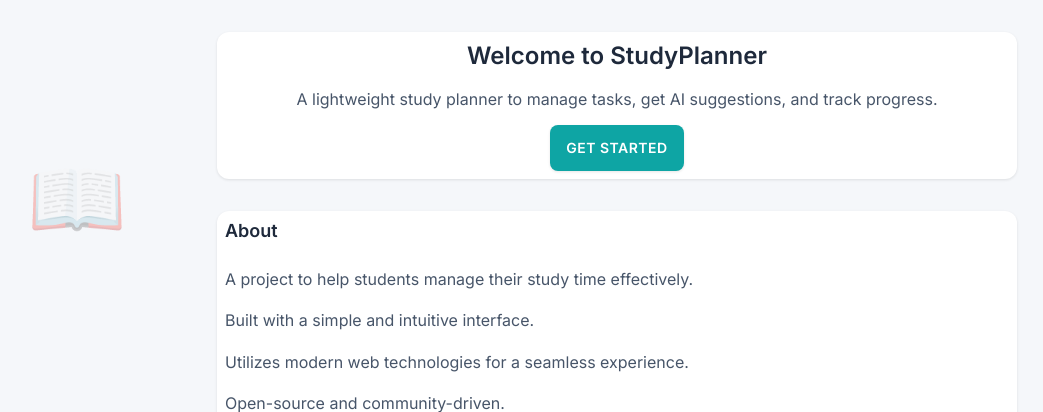
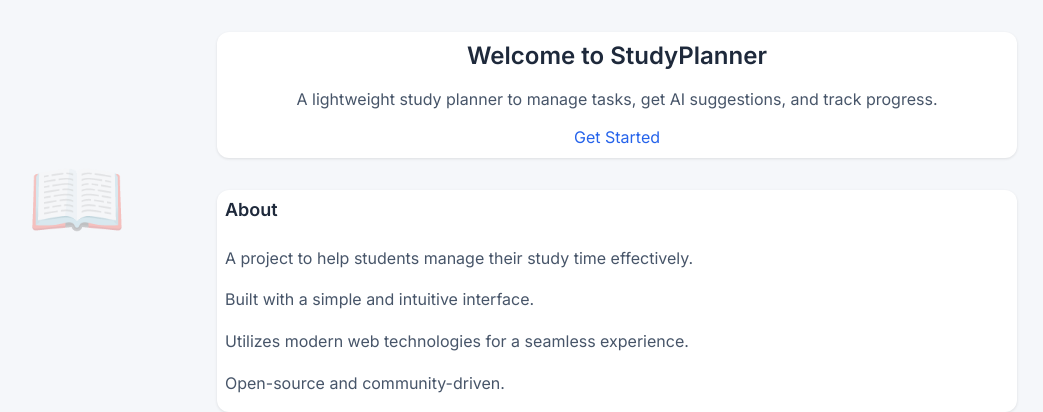
Before and after one commit to anuragmi5hra/Ai_suggestion_student, a Flask app: page / in a window 1280 px wide. Shown: the top 412 px of the page, without its empty margins (23-1066 px from the left). Run offline with Flask 2, Linux system fonts and the light colour scheme.

Commit message:
gooooooooooooooooooooooood

```diff
--- a/ai-suggestion-python/templates/index.html
+++ b/ai-suggestion-python/templates/index.html
@@ -30,7 +30,8 @@
   <div class="container center">
     <h1>Welcome to StudyPlanner</h1>
     <p>A lightweight study planner to manage tasks, get AI suggestions, and track progress.</p>
-    <a class="btn" href="login.html">Get Started</a>
+    <a href="{{ url_for('login_page') }}">Get Started</a>
+
   </div>
 
   <div class="container-2">
```
